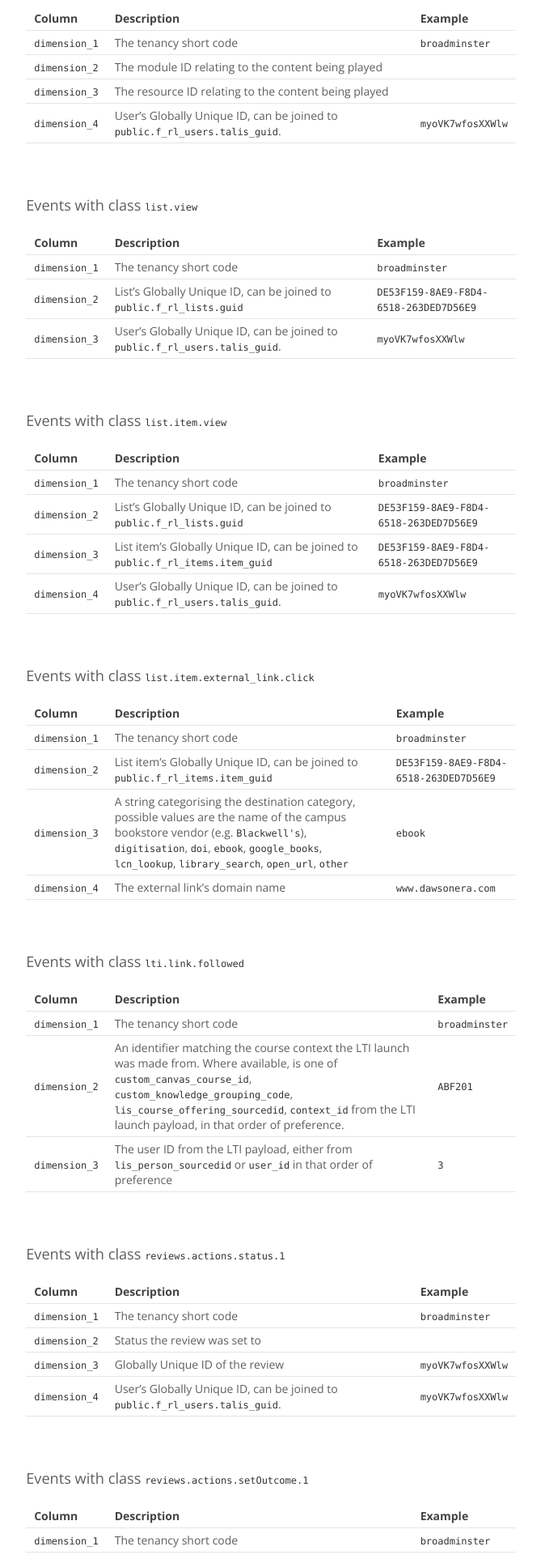
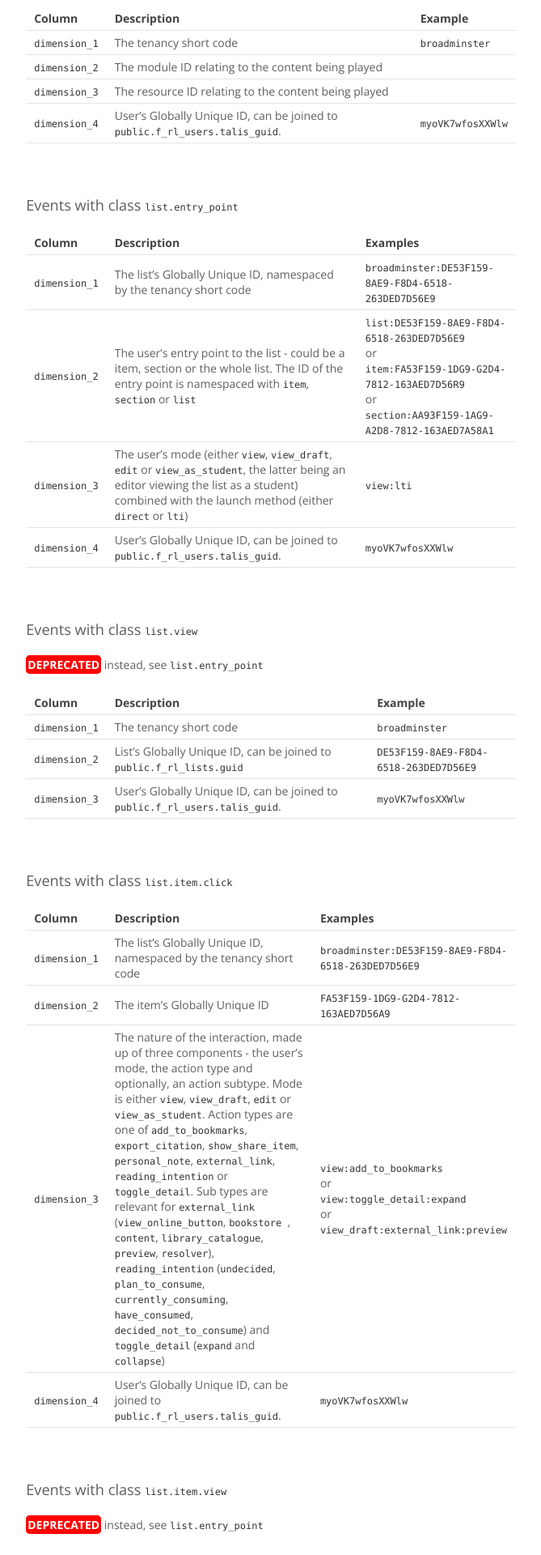
Before and after one commit to techfromsage/advanced-mis, a Jekyll site: the page built from topics/timeseries.md, in a window 1280 px wide. Shown: the part 4036-5956 px from the top of the page at 81% size, without its empty margins (468-1137 px from the left). Built offline with Jekyll 4.4.1, drawn with Linux system fonts in a browser that asks for light colours.

Commit message:
Adding list.entry_point and list.item.click to docs

```diff
--- a/stylesheets/styles.css
+++ b/stylesheets/styles.css
@@ -432,3 +432,11 @@ i.yes {
 i.no {
   color: #A02F2B;
 }
+
+.deprecated {
+  background-color: red;
+  border: 2px solid red;
+  border-radius: 5px;
+  color: white;
+  font-weight: bold;
+}
--- a/topics/timeseries.md
+++ b/topics/timeseries.md
@@ -169,9 +169,23 @@ these columns depends on the `event_class` in question and is documented in deta
 | `dimension_4` | User's Globally Unique ID, can be joined to [`public.f_rl_users.talis_guid`]({{ site.baseurl }}/topics/users.html). | `myoVK7wfosXXWlw` |
 
 <br/>
+<a name="list-entry_point"></a>
+
+### Events with class `list.entry_point`
+
+| Column | Description | Examples |
+| --- | --- | --- |
+| `dimension_1` | The list's Globally Unique ID, namespaced by the tenancy short code | `broadminster:DE53F159-8AE9-F8D4-6518-263DED7D56E9` |
+| `dimension_2` | The user's entry point to the list - could be a item, section or the whole list. The ID of the entry point is namespaced with `item`, `section` or `list` |  `list:DE53F159-8AE9-F8D4-6518-263DED7D56E9`<br/> or <br/>`item:FA53F159-1DG9-G2D4-7812-163AED7D56R9`<br/> or <br/>`section:AA93F159-1AG9-A2D8-7812-163AED7A58A1` |
+| `dimension_3` | The user's mode (either `view`, `view_draft`, `edit` or `view_as_student`, the latter being an editor viewing the list as a student) combined with the launch method (either `direct` or `lti`) | `view:lti` |
+| `dimension_4` | User's Globally Unique ID, can be joined to [`public.f_rl_users.talis_guid`]({{ site.baseurl }}/topics/users.html). | `myoVK7wfosXXWlw` |
+
+<br/>
 <a name="list-view"></a>
 
 ### Events with class `list.view`
+
+<span class="deprecated">DEPRECATED</span> instead, see `list.entry_point`
 
 | Column | Description | Example |
 | --- | --- | --- |
@@ -180,9 +194,23 @@ these columns depends on the `event_class` in question and is documented in deta
 | `dimension_3` | User's Globally Unique ID, can be joined to [`public.f_rl_users.talis_guid`]({{ site.baseurl }}/topics/users.html). | `myoVK7wfosXXWlw` |
 
 <br/>
+<a name="list-item-click"></a>
+
+### Events with class `list.item.click`
+
+| Column | Description | Examples |
+| --- | --- | --- |
+| `dimension_1` | The list's Globally Unique ID, namespaced by the tenancy short code | `broadminster:DE53F159-8AE9-F8D4-6518-263DED7D56E9` |
+| `dimension_2` | The item's Globally Unique ID | `FA53F159-1DG9-G2D4-7812-163AED7D56A9` |
+| `dimension_3` | The nature of the interaction, made up of three components - the user's mode, the action type and optionally, an action subtype. Mode is either `view`, `view_draft`, `edit` or `view_as_student`. Action types are one of `add_to_bookmarks`, `export_citation`, `show_share_item`, `personal_note`, `external_link`, `reading_intention` or `toggle_detail`. Sub types are relevant for `external_link` (`view_online_button`, `bookstore `, `content`, `library_catalogue`, `preview`, `resolver`), `reading_intention` (`undecided`, `plan_to_consume`, `currently_consuming`, `have_consumed`, `decided_not_to_consume`) and `toggle_detail` (`expand` and `collapse`) | `view:add_to_bookmarks`<br> or <br>`view:toggle_detail:expand`<br> or <br>`view_draft:external_link:preview` |
+| `dimension_4` | User's Globally Unique ID, can be joined to [`public.f_rl_users.talis_guid`]({{ site.baseurl }}/topics/users.html). | `myoVK7wfosXXWlw` |
+
+<br/>
 <a name="list-item-view"></a>
 
 ### Events with class `list.item.view`
+
+<span class="deprecated">DEPRECATED</span> instead, see `list.entry_point`
 
 | Column | Description | Example |
 | --- | --- | --- |
```
Also changed, not shown: topics/event-classes.md (+4 -2 lines), topics/raw.md (+11 -0 lines).
